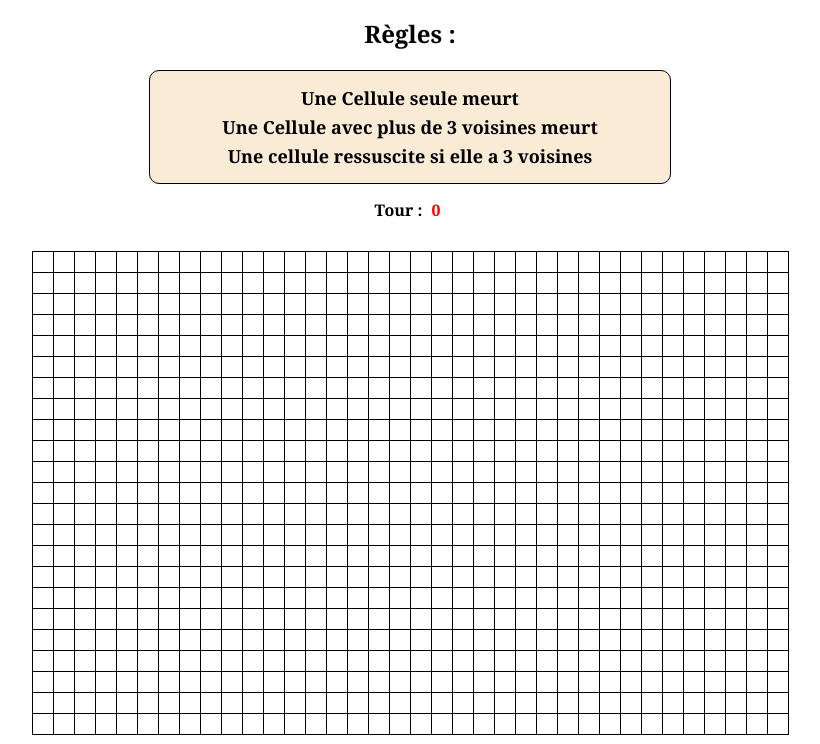
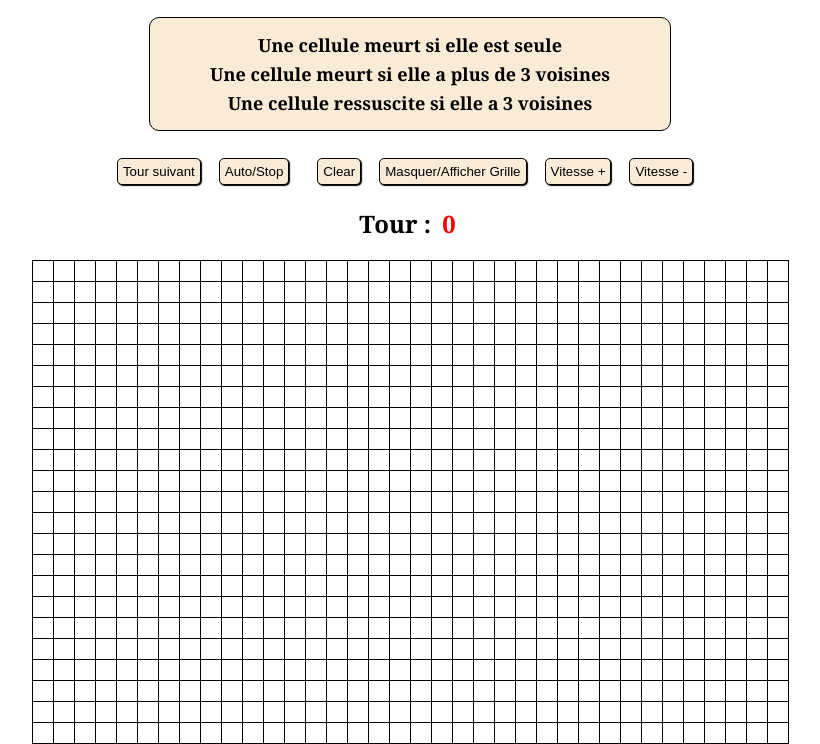
Before and after one commit to DamsOver/jeudelavie, a plain HTML site: page index.html in a window 1280 px wide. Both pictures are taken after a click on the button "Valider". Shown: the part 56-800 px from the top of the page, without its empty margins (230-1050 px from the left). Drawn offline with Linux system fonts and the light colour scheme.

Commit message:
upgrad styles

```diff
--- a/app.js
+++ b/app.js
@@ -1,7 +1,16 @@
+const removeHide = (array) => {
+	array.forEach(element => {
+		element.classList.remove('hide');
+	});
+}
+
 // Création de la grille
 const createGrid = () => {
 
-	document.getElementById('tour').classList.remove('hide');
+	let tour = document.getElementById('tour');
+	let menu = document.getElementById('menu');
+	let example = document.getElementById('example');
+	removeHide([tour,menu,example])
 
 	// Variable Global
 	NOMBRE_LIGNE = Number(document.getElementById("nbLigne").value);
@@ -27,9 +36,6 @@ const createGrid = () => {
 
 	// Effacer Menu de la grille après validation
 	document.getElementById("menuGrille").innerHTML="";
-
-	// Masquer Input
-	document.getElementById("menuJeu").style.display="block";
 
 	// Création des cases de la grilles
 	for (let i = 1; i <= NOMBRE_LIGNE; i++) {
--- a/index.html
+++ b/index.html
@@ -11,26 +11,14 @@
 
 	<div id="app">
 		<h1 class="title">Jeu de la vie</h1>
-		<h2 class="subTitle">Règles :</h2>
 		<div class="regle">
-			<h3>Une Cellule seule meurt</h3>
-			<h3>Une Cellule avec plus de 3 voisines meurt</h3>
+			<h3>Une cellule meurt si elle est seule</h3>
+			<h3>Une cellule meurt si elle a plus de 3 voisines</h3>
 			<h3>Une cellule ressuscite si elle a 3 voisines</h3>
 		</div>
-		<div id="tour" class="hide">Tour : <span id="nbTour" class="red">0</span></div>
 
-		<div id="menuGrille">
-			<h2 class="subTitle">Taille de la grille</h2>
-			<label>Nombre de ligne :</label><input style="width:50px" type="text"
-			id="nbLigne" value="23"><br/>
-			<label>Nombre de colonne :</label><input style="width:50px" type="text"
-			id="nbColonne" value="36"><br/><br/>
-			<input type="button" value="Valider" onclick="createGrid()">
 
-		</div>
-		<table id="boxesApp"></table><br/>
-		<div class="textAlignCenter" id="menuJeu" style="display: none;">
-			<h2>Menu</h2>
+		<div id="menu" class="hide textAlignCenter">
 			<input id="buttonNextTour" type="button" value="Tour suivant" onclick="lancerSimu()">
 			<input id="buttonAuto"  type="button" value="Auto/Stop" onclick="autoSimu()">
 			<label id="autoOn"></label>
@@ -41,8 +29,21 @@
 			<input type="button" value="Vitesse +" onclick="increaseSpeed()">
 			<input type="button" value="Vitesse -" onclick="decreaseSpeed()">
 			<span id="idVitesse"></span>
+		</div>
+		<div id="tour" class="hide">Tour : <span id="nbTour" class="red">0</span></div>
+		<div id="menuGrille">
+			<h2 class="subTitle">Taille de la grille</h2>
+			<label>Nombre de ligne :</label><input style="width:50px" type="text"
+			id="nbLigne" value="23"><br/>
+			<label>Nombre de colonne :</label><input style="width:50px" type="text"
+			id="nbColonne" value="36"><br/><br/>
+			<input type="button" value="Valider" onclick="createGrid()">
+		</div>
+		<table id="boxesApp"></table><br/>
 
-			<br/><br/>
+
+
+		<div id="example" class="hide textAlignCenter">
 			<h2>Exemples</h2>
 
 			<input type="button" value="Canon à planeurs" onclick="exCanon()">
@@ -52,8 +53,8 @@
 			<input type="button" value="Ruche" onclick="exRuche()">
 			<input type="button" value="4 Ruches" onclick="ex4Ruche()">
 			<input type="button" value="Oie du Canada" onclick="exOieCanada()">
+		</div>
 
-		</div>
 	</div>
 
 	<script src="./app.js"></script>
--- a/styles.css
+++ b/styles.css
@@ -20,7 +20,8 @@
 	text-align: center;
 	font-family: Cambria, Cochin, Georgia, Times, 'Times New Roman', serif;
 	font-weight: bold;
-	padding: 10px;
+	font-size: x-large;
+	padding-top: 10px;
 }
 
 * {
@@ -114,3 +115,7 @@ input[type=button]:hover {
  #boxesApp {
 	margin: auto;
  }
+
+ #menu {
+	margin-top: 20px;
+ }
```
